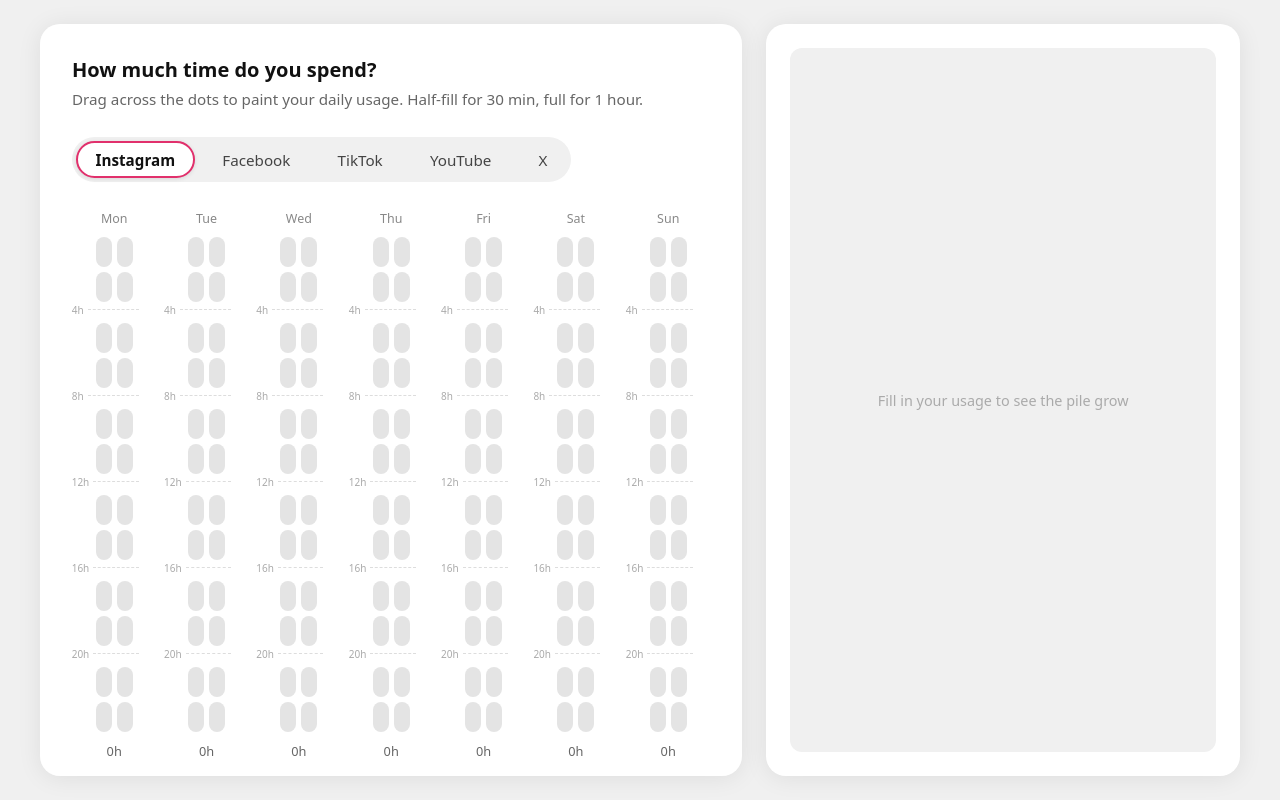
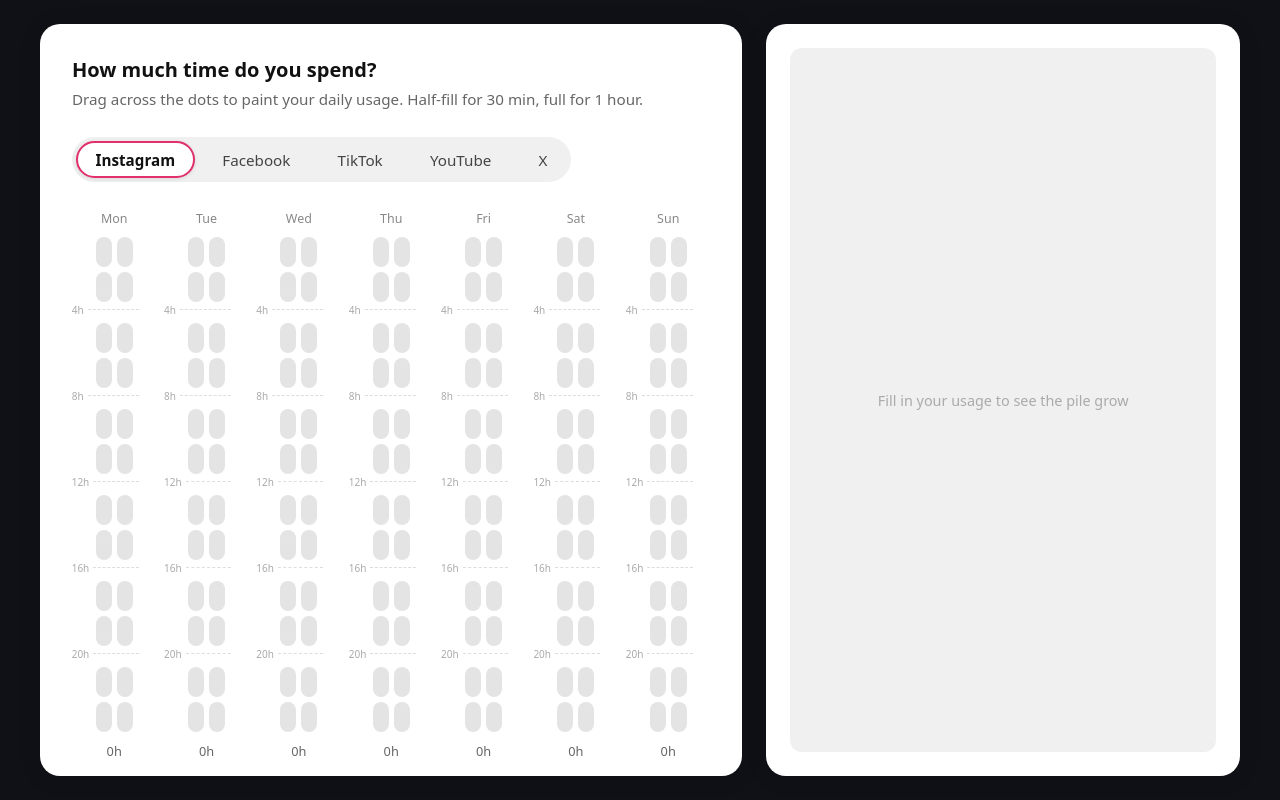
Before and after one commit to Nyarlat-hotep/drag-interaction, a React (Vite) app: page / in a window 1280 px wide. Built offline with nearby package versions, Linux system fonts and the light colour scheme.

Commit message:
feat: add dark/light CSS variable definitions

```diff
--- a/src/index.css
+++ b/src/index.css
@@ -1,11 +1,56 @@
 *, *::before, *::after { box-sizing: border-box; margin: 0; padding: 0; }
+
+:root {
+  color-scheme: dark;
+  --bg-body: #0f1117;
+  --bg-surface: #1a1d2e;
+  --bg-inset: #13151f;
+  --fg-primary: #e8e8f0;
+  --fg-muted: #888898;
+  --fg-dim: #55556a;
+  --border-subtle: rgba(255, 255, 255, 0.06);
+  --pill-empty: rgba(255, 255, 255, 0.08);
+  --pill-border-hover: rgba(255, 255, 255, 0.18);
+  --tab-bar-bg: rgba(255, 255, 255, 0.06);
+  --tab-active-bg: rgba(255, 255, 255, 0.12);
+  --tab-active-shadow: rgba(0, 0, 0, 0.4);
+  --tab-inactive-color: #888898;
+  --hour-line-color: rgba(255, 255, 255, 0.08);
+  --weekly-border: rgba(255, 255, 255, 0.08);
+  --physics-bg: rgba(255, 255, 255, 0.04);
+  --physics-legend-color: #888898;
+  --physics-empty-color: #55556a;
+}
+
+:root[data-theme="light"] {
+  color-scheme: light;
+  --bg-body: #f0f0f0;
+  --bg-surface: #ffffff;
+  --bg-inset: #f5f5f5;
+  --fg-primary: #111111;
+  --fg-muted: #666666;
+  --fg-dim: #aaaaaa;
+  --border-subtle: rgba(0, 0, 0, 0.08);
+  --pill-empty: #e4e4e4;
+  --pill-border-hover: rgba(0, 0, 0, 0.15);
+  --tab-bar-bg: #f0f0f0;
+  --tab-active-bg: #ffffff;
+  --tab-active-shadow: rgba(0, 0, 0, 0.1);
+  --tab-inactive-color: #444444;
+  --hour-line-color: #dddddd;
+  --weekly-border: #eeeeee;
+  --physics-bg: #f0f0f0;
+  --physics-legend-color: #555555;
+  --physics-empty-color: #aaaaaa;
+}
 
 body {
   font-family: system-ui, -apple-system, sans-serif;
-  background: #f0f0f0;
+  background: var(--bg-body);
   height: 100vh;
   overflow: hidden;
   -webkit-font-smoothing: antialiased;
+  transition: background 0.2s ease;
 }
 
 #root {
```
